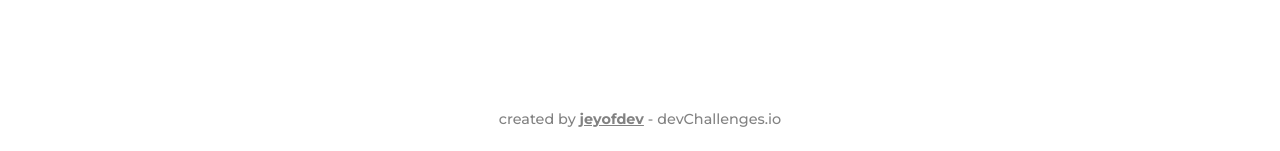
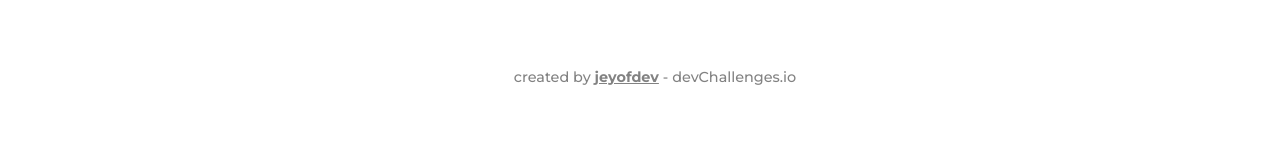
Before and after one commit to jeyofdev/devchallenges--windbnb, a React (Create React App) app: page / in a window 1280 px wide. Shown: the part 2016-2167 px from the top of the page. After the commit the page ends 2128 px from the top, so only its background shows below. Built offline with nearby package versions, Linux system fonts and the light colour scheme.

Commit message:
fix : resolve footer position

```diff
--- a/src/App.css
+++ b/src/App.css
@@ -29,6 +29,7 @@
     margin-top: 1.1rem;
     margin-right: auto;
     margin-left: auto;
+    min-height: calc(100vh - 1.1rem);
 }
 
 @media (min-width: 768px) {
--- a/src/components/Ui/Footer/Footer.module.css
+++ b/src/components/Ui/Footer/Footer.module.css
@@ -1,8 +1,13 @@
+.footer {
+    position: absolute;
+    bottom: 0;
+    width: 100%;
+}
+
 .footer p {
     font-weight: 500;
     color: var(--color-ultra-light);
     text-align: center;
-    margin-top: 101px;
     margin-bottom: 26px;
 }
 
--- a/src/containers/Modal/Modal.jsx
+++ b/src/containers/Modal/Modal.jsx
@@ -93,6 +93,11 @@ const Modal = ({ isShow }) => {
                                     onClick={() => {
                                         updateRooms();
                                         displayModal();
+                                        setShowOption({
+                                            ...showOption,
+                                            location: false,
+                                            guest: false,
+                                        });
                                     }}
                                 >
                                     <BiSearchAlt2 className={classes.icon} />
--- a/src/containers/Rooms/RoomsList.module.css
+++ b/src/containers/Rooms/RoomsList.module.css
@@ -6,6 +6,7 @@
     grid-template-columns: 1fr;
     gap: 1rem;
     width: 100%;
+    padding-bottom: 101px;
 }
 
 @media (min-width: 576px) {
```
